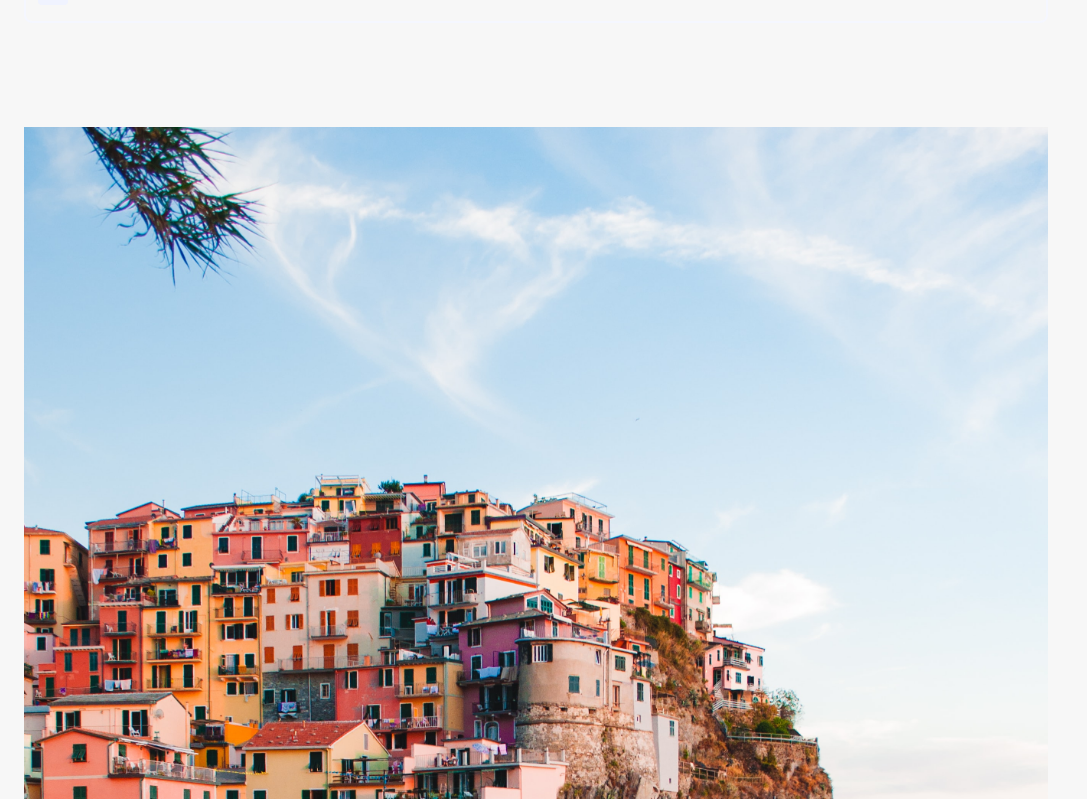
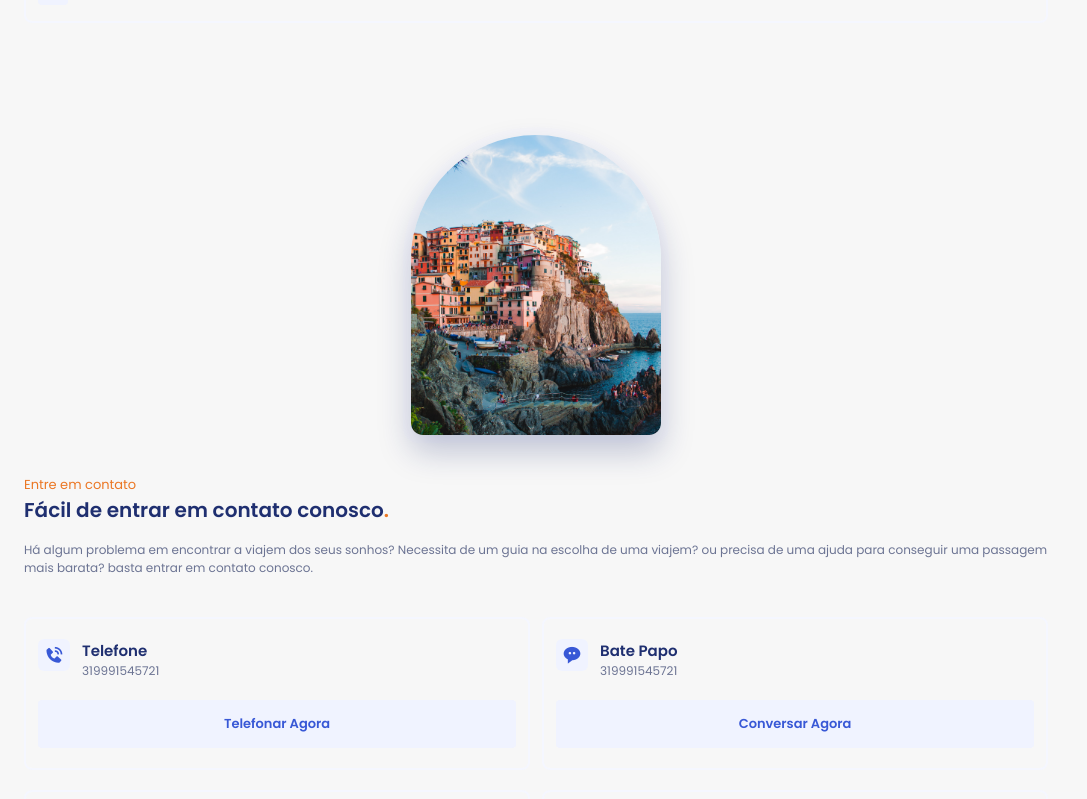
Before and after one commit to Vitor545/App_De_Viagem, a React (Create React App) app: page / in a window 1280 px wide. Shown: the part 2801-3600 px from the top of the page, without its empty margins (0-1087 px from the left). Built offline with nearby package versions, Linux system fonts and the light colour scheme.

Commit message:
:lipstick: style: Adiciona css na pagina contato.

```diff
--- a/public/css/style.css
+++ b/public/css/style.css
@@ -569,4 +569,111 @@ button {
   -webkit-transform: rotate(-180deg);
           transform: rotate(-180deg);
 }
+
+.contact_container {
+  row-gap: 2rem;
+}
+
+.contact_images {
+  position: relative;
+  display: -webkit-box;
+  display: -ms-flexbox;
+  display: flex;
+  -webkit-box-pack: center;
+      -ms-flex-pack: center;
+          justify-content: center;
+}
+
+.contact_orbe {
+  width: 266px;
+  height: 316px;
+  background-color: #f6f6f9;
+  border-radius: 136px 136px 16px 16px;
+}
+
+.contact_img {
+  position: absolute;
+  width: 250px;
+  height: 300px;
+  overflow: hidden;
+  border-radius: 126px 126px 12px 12px;
+  inset: 0;
+  margin: auto;
+  -webkit-box-shadow: 0 16px 32px rgba(22, 39, 106, 0.25);
+          box-shadow: 0 16px 32px rgba(22, 39, 106, 0.25);
+}
+
+.contact_description {
+  font-size: 0.75rem;
+  margin-bottom: 2.5rem;
+}
+
+.contact_card {
+  display: -ms-grid;
+  display: grid;
+  -ms-grid-columns: (1fr)[2];
+      grid-template-columns: repeat(2, 1fr);
+  gap: 1.25rem 0.75rem;
+}
+
+.contact_card_box {
+  background-color: #f7f7f7;
+  border: 2px solid #f5f7ff;
+  padding: 1.25rem 0.75rem;
+  border-radius: 0.5rem;
+  -webkit-transition: 0.4s;
+  transition: 0.4s;
+}
+
+.contact_card_info {
+  display: -webkit-box;
+  display: -ms-flexbox;
+  display: flex;
+  -webkit-box-align: start;
+      -ms-flex-align: start;
+          align-items: flex-start;
+  -webkit-column-gap: 0.75rem;
+          column-gap: 0.75rem;
+  margin-bottom: 1.25rem;
+}
+
+.contact_card i {
+  padding: 6px;
+  background-color: #f0f3ff;
+  border-radius: 6px;
+  font-size: 1.25rem;
+  color: #3858d6;
+}
+
+.contact_card_title {
+  font-size: 0.938rem;
+}
+
+.contact_card_description {
+  font-size: 0.75rem;
+}
+
+.contact_card_button {
+  font-size: 0.813rem;
+  padding: 14px 0;
+  width: 100%;
+  border-radius: 0.25rem;
+  background: #f0f3ff;
+  color: #3858d6;
+  font-weight: 600;
+  -webkit-box-shadow: none;
+          box-shadow: none;
+  -webkit-transition: 0.4s;
+  transition: 0.4s;
+}
+
+.contact_card_button:hover {
+  background-color: #3858d6;
+  color: #f7f7f7;
+}
+
+.contact_card_box:hover {
+  -webkit-box-shadow: 0 8px 24px rgba(39, 69, 190, 0.1);
+          box-shadow: 0 8px 24px rgba(39, 69, 190, 0.1);
+}
 /*# sourceMappingURL=style.css.map */
--- a/public/css/style.scss
+++ b/public/css/style.scss
@@ -453,3 +453,94 @@
         transform: rotate(-180deg);
       }
     }
+
+
+    .contact_container {
+      row-gap: 2rem;
+    }
+
+    .contact_images {
+      position: relative;
+      display: flex;
+      justify-content: center;
+    }
+
+    .contact_orbe {
+      width: 266px;
+      height: 316px;
+      background-color: hsl(228,24%,97%);
+      border-radius: 136px 136px 16px 16px;
+    }
+
+    .contact_img {
+      position: absolute;
+      width: 250px;
+      height: 300px;
+      overflow: hidden;
+      border-radius: 126px 126px 12px 12px;
+      inset: 0;
+      margin: auto;
+      box-shadow: 0 16px 32px hsla(228, 66%, 25%, 0.25);
+    }
+
+    .contact_description {
+      font-size: $font_muito_pequena;
+      margin-bottom: 2.5rem
+    }
+
+    .contact_card {
+      display: grid;
+      grid-template-columns: repeat(2, 1fr);
+      gap: 1.25rem 0.75rem;
+    }
+
+    .contact_card_box {
+      background-color: $backgroud;
+      border: 2px solid $cor_border;
+      padding: 1.25rem 0.75rem;
+      border-radius: 0.5rem;
+      transition: 0.4s;
+    }
+
+    .contact_card_info {
+      display: flex;
+      align-items: flex-start;
+      column-gap: 0.75rem;
+      margin-bottom: 1.25rem;
+    }
+
+    .contact_card i {
+      padding: 6px;
+      background-color: $first-color-lighten;
+      border-radius: 6px;
+      font-size: 1.25rem;
+      color: $first-color;
+    }
+
+    .contact_card_title {
+      font-size: $font_normal;
+    }
+
+    .contact_card_description {
+      font-size: $font_muito_pequena;
+    }
+
+    .contact_card_button {
+      font-size: $font_pequena;
+      padding: 14px 0;
+      width: 100%;
+      border-radius: 0.25rem;
+      background: $first-color-lighten;
+      color: $first-color;
+      font-weight: $semi-bold;
+      box-shadow: none;
+      transition: 0.4s;
+      &:hover {
+        background-color: $first-color;
+        color: $backgroud;
+      }
+    }
+
+    .contact_card_box:hover {
+      box-shadow: 0 8px 24px hsla(228, 66%, 45%, 0.1);
+    }
```
Also changed, not shown: 1 other file (tests, documents, lock files or other folders).
